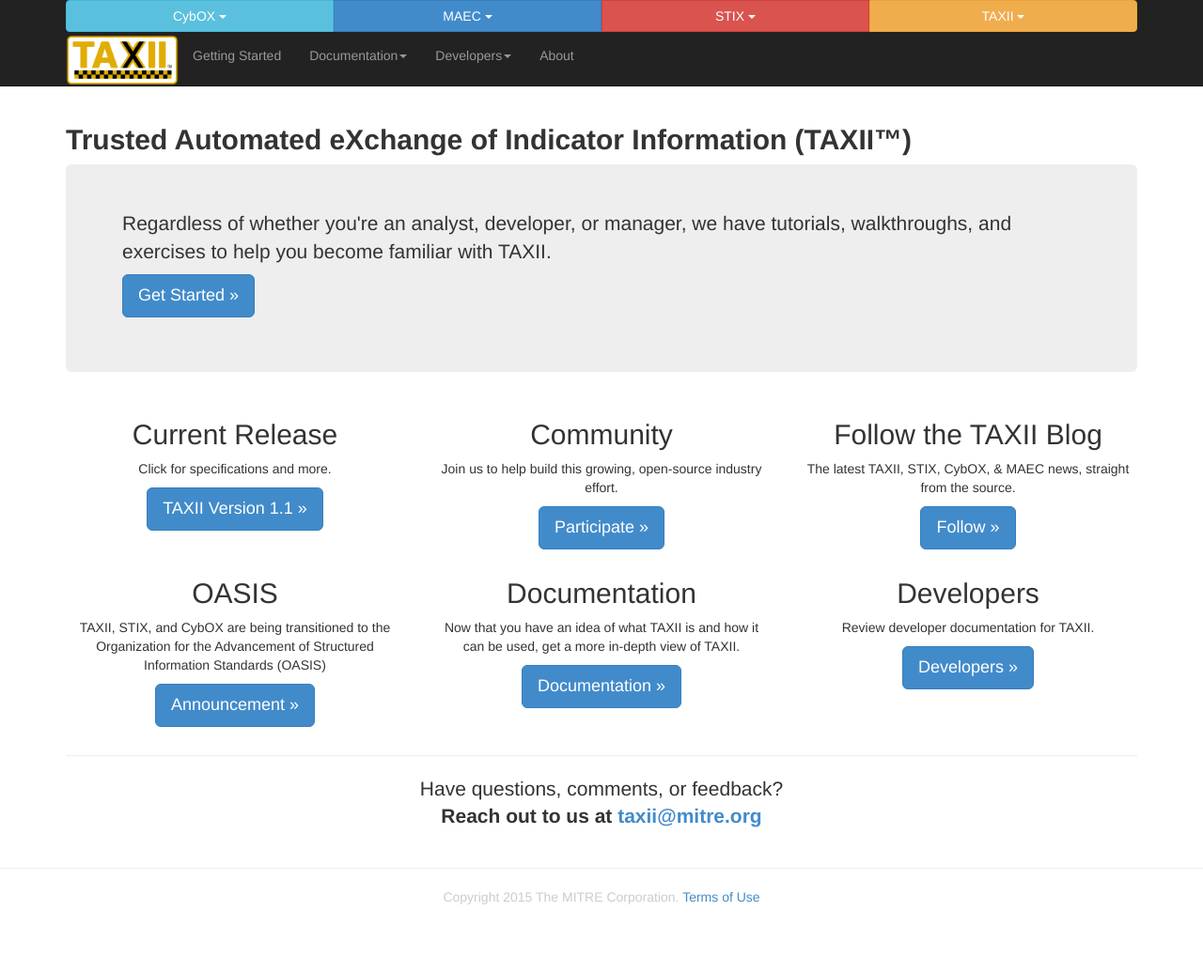
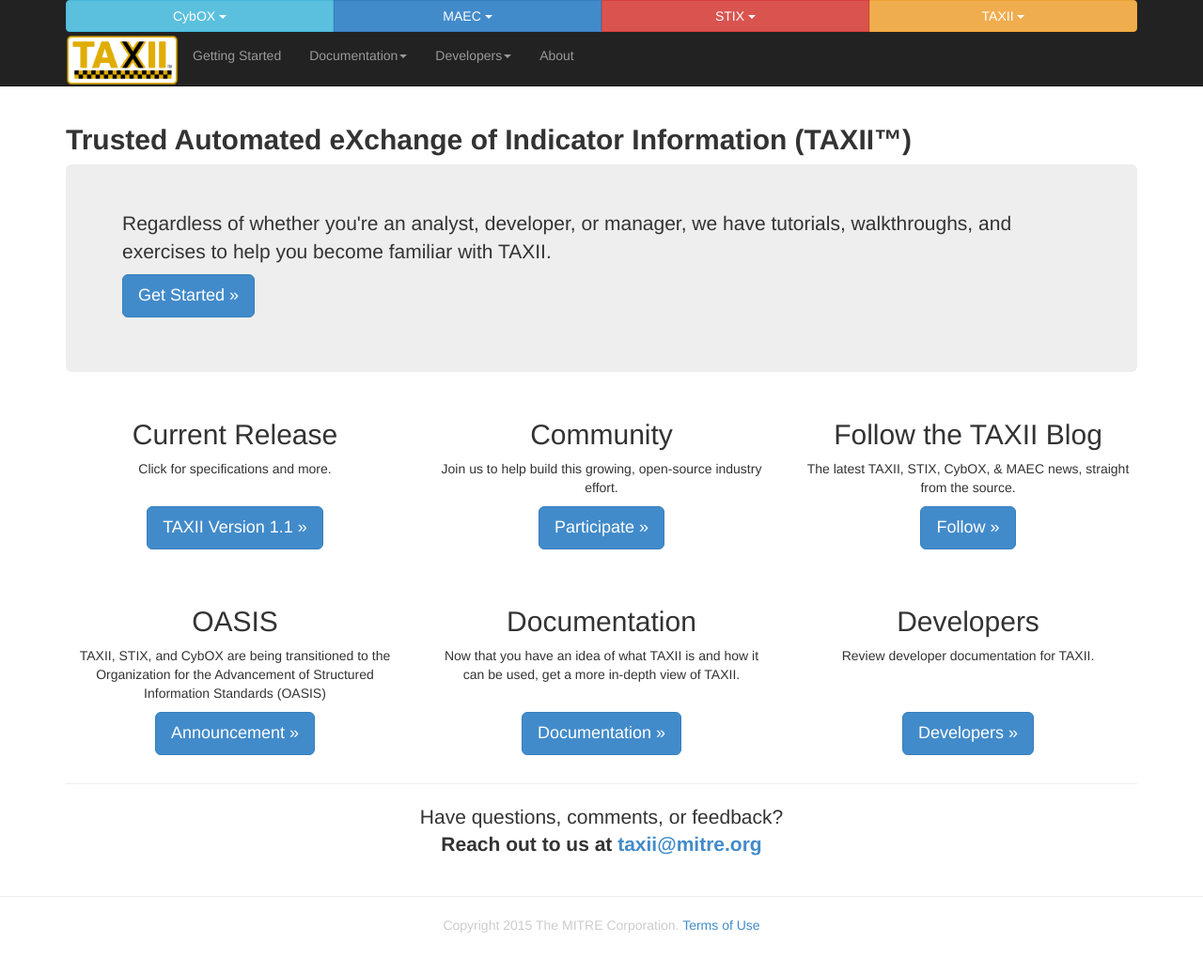
Before and after one commit to TAXIIProject/taxiiproject.github.io, a Jekyll site: the page built from index.md, in a window 1280 px wide. Shown: the whole page at 94% size. Built offline with Jekyll 4.4.1, drawn with Linux system fonts in a browser that asks for light colours; Markdown is read by kramdown in place of the engine named in the settings; before the commit the page ends 1006 px from its top, so only the background shows below that.

Commit message:
Align the headings, text, and buttons at the bottom of the page.

```diff
--- a/index.md
+++ b/index.md
@@ -12,43 +12,91 @@ no_in_page_title: true
   <p><a class="btn btn-primary btn-lg" role="button" href="/getting-started">Get Started »</a></p>
 </div>
 
+<!-- First row -->
+
+<!-- Titles -->
 <div class="row">
   <div class="col-md-4 text-center">
     <h2>Current Release</h2>
-    <p>Click for specifications and more.</p>
-    <p><a class="btn btn-primary btn-lg" role="button" href="https://taxii.mitre.org/specifications/version1.1/">TAXII Version 1.1 »</a></p>
   </div>
   <div class="col-md-4 text-center">
     <h2>Community</h2>
-    <p>Join us to help build this growing, open-source industry effort.</p>
-    <p><a class="btn btn-primary btn-lg" role="button" href="/community">Participate »</a></p>
-</div>
+  </div>
   <div class="col-md-4 text-center">
     <h2>Follow the TAXII Blog</h2>
-    <p>The latest TAXII, STIX, CybOX, & MAEC news, straight from the source.</p>
-    <p><a class="btn btn-primary btn-lg" role="button" href="/blog">Follow »</a></p>
   </div>
 </div>
 
+<!-- Text -->
+<div class="row">
+    <div class="col-md-4 text-center">
+        <p>Click for specifications and more.</p>
+    </div>
+    <div class="col-md-4 text-center">
+        <p>Join us to help build this growing, open-source industry effort.</p>
+    </div>
+    <div class="col-md-4 text-center">
+        <p>The latest TAXII, STIX, CybOX, & MAEC news, straight from the source.</p>
+    </div>
+</div>
+
+<!-- Buttons -->
+<div class="row">
+    <div class="col-md-4 text-center">
+        <p><a class="btn btn-primary btn-lg" role="button" href="https://taxii.mitre.org/specifications/version1.1/">TAXII Version 1.1 »</a></p>
+    </div>
+    <div class="col-md-4 text-center">
+        <p><a class="btn btn-primary btn-lg" role="button" href="/community">Participate »</a></p>
+    </div>
+    <div class="col-md-4 text-center">
+        <p><a class="btn btn-primary btn-lg" role="button" href="/blog">Follow »</a></p>
+    </div>
+</div>
+
+<br/>
+
+<!-- Second row -->
+
+<!-- Titles -->
 <div class="row">
   <div class="col-md-4 text-center">
     <h2>OASIS</h2>
-    <p>TAXII, STIX, and CybOX are being transitioned to the Organization for the Advancement of Structured Information Standards (OASIS)</p>
-    <p><a class="btn btn-primary btn-lg" role="button" href="https://stixproject.github.io/stix-at-oasis.pdf">Announcement »</a></p>
   </div>
 
 <div class="col-md-4 text-center">
     <h2>Documentation</h2>
-    <p>Now that you have an idea of what TAXII is and how it can be used,
-    get a more in-depth view of TAXII.</p>
-    <p><a class="btn btn-primary btn-lg" role="button" href="/documentation">Documentation »</a></p>
   </div>
 
 <div class="col-md-4 text-center">
     <h2>Developers</h2>
-    <p>Review developer documentation for TAXII.</p>
-    <p><a class="btn btn-primary btn-lg" role="button" href="/developers">Developers »</a></p>
   </div>
+</div>
+
+<!-- Text -->
+<div class="row">
+    <div class="col-md-4 text-center">
+        <p>TAXII, STIX, and CybOX are being transitioned to the Organization for the Advancement of Structured Information Standards (OASIS)</p>
+    </div>
+    <div class="col-md-4 text-center">
+        <p>Now that you have an idea of what TAXII is and how it can be used,
+        get a more in-depth view of TAXII.</p>
+    </div>
+    <div class="col-md-4 text-center">
+        <p>Review developer documentation for TAXII.</p>
+    </div>
+</div>
+
+<!-- Buttons -->
+<div class="row">
+    <div class="col-md-4 text-center">
+        <p><a class="btn btn-primary btn-lg" role="button" href="https://stixproject.github.io/stix-at-oasis.pdf">Announcement »</a></p>
+    </div>
+    <div class="col-md-4 text-center">
+        <p><a class="btn btn-primary btn-lg" role="button" href="/documentation">Documentation »</a></p>
+    </div>
+    <div class="col-md-4 text-center">
+        <p><a class="btn btn-primary btn-lg" role="button" href="/developers">Developers »</a></p>
+    </div>
 </div>
 
 <hr>
```
